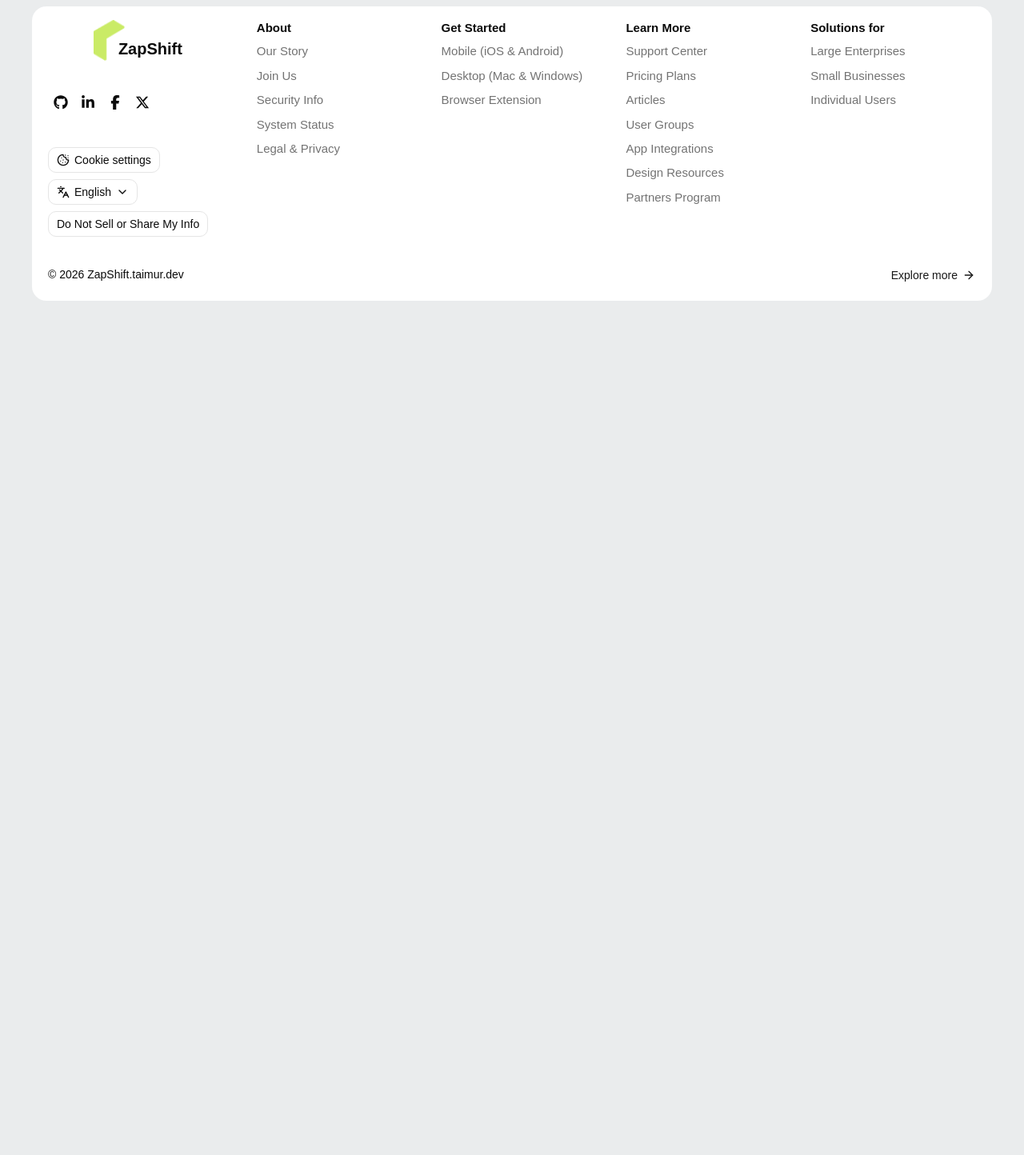
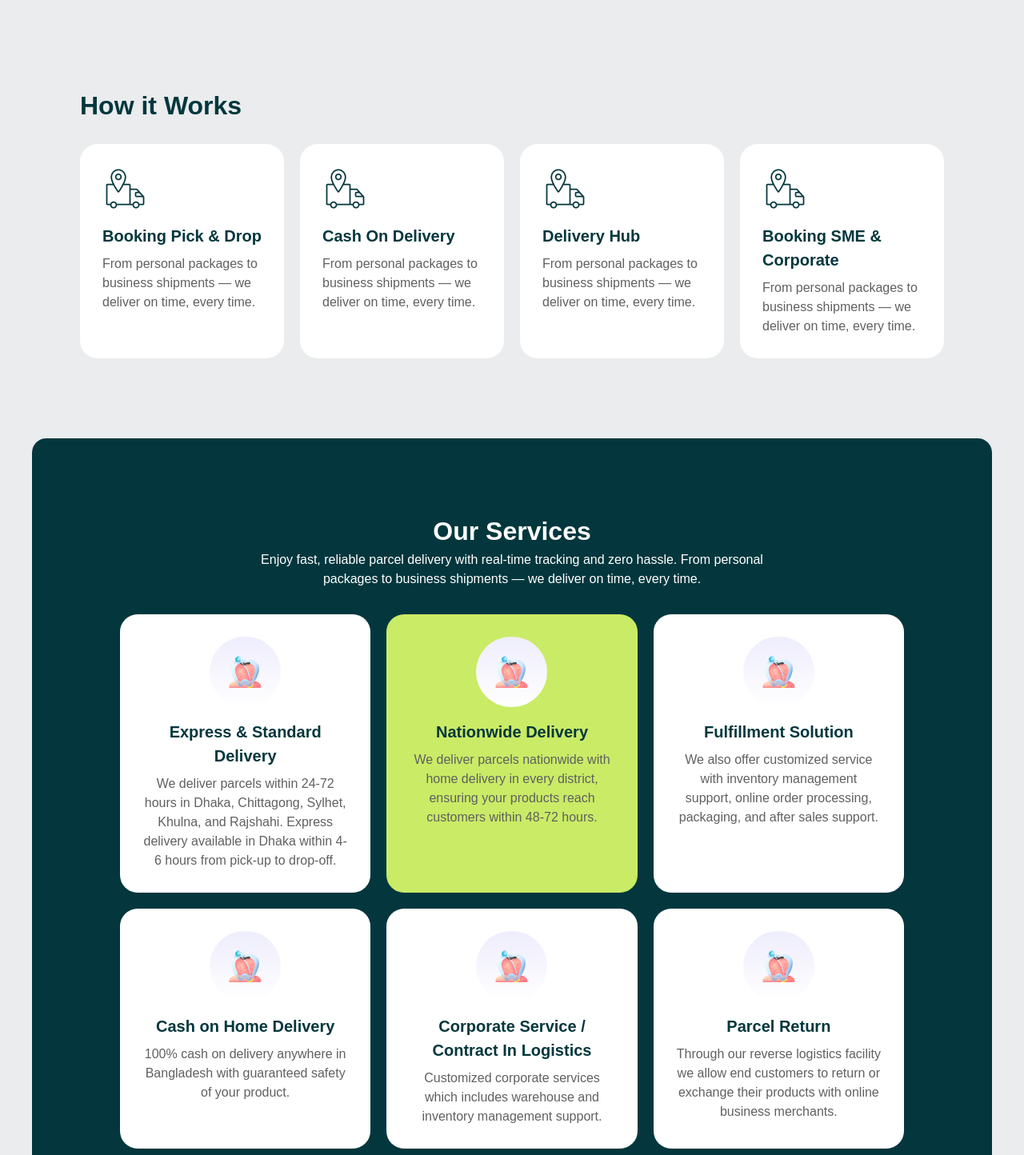
Before and after one commit to ShoaibTaimur/zap-shift-client-f1, a React (Vite) app: page / in a window 1280 px wide. Shown: the part 666-2110 px from the top of the page at 80% size. Before the commit the page ends 1042 px from the top, so only its background shows below. Built offline with nearby package versions, Linux system fonts and the light colour scheme.

Commit message:
Added more components to home

```diff
--- a/src/components/Pages/Home/Home.tsx
+++ b/src/components/Pages/Home/Home.tsx
@@ -1,9 +1,13 @@
 import Banner from "./Banner";
+import Services from "./Services";
+import Works from "./Works";
 
 const Home = () => {
     return (
         <div className="mt-8">
             <Banner />
+            <Works />
+            <Services />
         </div>
     );
 };
--- /dev/null
+++ b/src/components/Pages/Home/Services.tsx
@@ -0,0 +1,88 @@
+import serviceImg from "../../../../Resources/assets/service.png";
+
+const Services = () => {
+  return (
+    <div className="bg-[#03373D] text-white py-15 md:py-23 px-6 sm:px-18 lg:px-27.5 rounded-2xl">
+      <div className="flex items-center flex-col">
+        <h1 className="text-[25px] md:text-[32px] font-bold">Our Services</h1>
+        <p className="text-[14px] md:text-[16px] w-[90%] md:w-[70%] text-center font-medium">
+          Enjoy fast, reliable parcel delivery with real-time tracking and zero
+          hassle. From personal packages to business shipments — we deliver on
+          time, every time.
+        </p>
+      </div>
+      <div className="grid lg:grid-cols-2 xl:grid-cols-3 gap-5 mt-8">
+        <div className="bg-white p-7 rounded-3xl flex flex-col items-center">
+          <div className="rounded-full p-6 bg-linear-to-b from-[#EEEDFC] to-white">
+            <img src={serviceImg} alt="serviceImg" />
+          </div>
+          <h1 className="text-[#03373D] font-bold mt-4 mb-2 text-[16px] md:text-[20px] text-center">
+            Express & Standard Delivery
+          </h1>
+          <p className="text-[14px] md:text-[16px] text-[#606060] text-center">
+            We deliver parcels within 24-72 hours in Dhaka, Chittagong, Sylhet,
+            Khulna, and Rajshahi. Express delivery available in Dhaka within 4-6
+            hours from pick-up to drop-off.
+          </p>
+        </div>
+        <div className="bg-[#CAEB66] p-7 rounded-3xl flex flex-col items-center">
+          <div className="rounded-full p-6 bg-linear-to-b from-[#EEEDFC] to-white">
+            <img src={serviceImg} alt="serviceImg" />
+          </div>
+          <h1 className="text-[#03373D] font-bold mt-4 mb-2 text-[16px] md:text-[20px] text-center">
+            Nationwide Delivery
+          </h1>
+          <p className="text-[14px] md:text-[16px] text-[#606060] text-center">
+            We deliver parcels nationwide with home delivery in every district, ensuring your products reach customers within 48-72 hours.
+          </p>
+        </div>
+        <div className="bg-white p-7 rounded-3xl flex flex-col items-center">
+          <div className="rounded-full p-6 bg-linear-to-b from-[#EEEDFC] to-white">
+            <img src={serviceImg} alt="serviceImg" />
+          </div>
+          <h1 className="text-[#03373D] font-bold mt-4 mb-2 text-[16px] md:text-[20px] text-center">
+            Fulfillment Solution
+          </h1>
+          <p className="text-[14px] md:text-[16px] text-[#606060] text-center">
+            We also offer customized service with inventory management support, online order processing, packaging, and after sales support.
+          </p>
+        </div>
+        <div className="bg-white p-7 rounded-3xl flex flex-col items-center">
+          <div className="rounded-full p-6 bg-linear-to-b from-[#EEEDFC] to-white">
+            <img src={serviceImg} alt="serviceImg" />
+          </div>
+          <h1 className="text-[#03373D] font-bold mt-4 mb-2 text-[16px] md:text-[20px] text-center">
+            Cash on Home Delivery
+          </h1>
+          <p className="text-[14px] md:text-[16px] text-[#606060] text-center">
+            100% cash on delivery anywhere in Bangladesh with guaranteed safety of your product.
+          </p>
+        </div>
+        <div className="bg-white p-7 rounded-3xl flex flex-col items-center">
+          <div className="rounded-full p-6 bg-linear-to-b from-[#EEEDFC] to-white">
+            <img src={serviceImg} alt="serviceImg" />
+          </div>
+          <h1 className="text-[#03373D] font-bold mt-4 mb-2 text-[16px] md:text-[20px] text-center">
+            Corporate Service / Contract In Logistics
+          </h1>
+          <p className="text-[14px] md:text-[16px] text-[#606060] text-center">
+            Customized corporate services which includes warehouse and inventory management support.
+          </p>
+        </div>
+        <div className="bg-white p-7 rounded-3xl flex flex-col items-center">
+          <div className="rounded-full p-6 bg-linear-to-b from-[#EEEDFC] to-white">
+            <img src={serviceImg} alt="serviceImg" />
+          </div>
+          <h1 className="text-[#03373D] font-bold mt-4 mb-2 text-[16px] md:text-[20px] text-center">
+            Parcel Return
+          </h1>
+          <p className="text-[14px] md:text-[16px] text-[#606060] text-center">
+            Through our reverse logistics facility we allow end customers to return or exchange their products with online business merchants.
+          </p>
+        </div>
+      </div>
+    </div>
+  );
+};
+
+export default Services;
--- /dev/null
+++ b/src/components/Pages/Home/Works.tsx
@@ -0,0 +1,33 @@
+import bookingImg from "../../../../Resources/assets/bookingIcon.png"
+
+const Works = () => {
+    return (
+        <div className="my-12 md:my-25 mx-8 md:mx-15">
+            <h1 className="text-[#03373D] font-bold text-[25px] md:text-[32px] mb-6">How it Works</h1>
+            <div className="grid md:grid-cols-2 xl:grid-cols-4 gap-5">
+                <div className="bg-white p-7 rounded-3xl">
+                    <img src={bookingImg} alt="bookingImg" />
+                    <h1 className="text-[#03373D] font-bold mt-4 mb-2 text-[16px] md:text-[20px]">Booking Pick & Drop</h1>
+                    <p className="text-[14px] md:text-[16px] text-[#606060]">From personal packages to business shipments — we deliver on time, every time.</p>
+                </div>
+                <div className="bg-white p-7 rounded-3xl">
+                    <img src={bookingImg} alt="bookingImg" />
+                    <h1 className="text-[#03373D] font-bold mt-4 mb-2 text-[16px] md:text-[20px]">Cash On Delivery</h1>
+                    <p className="text-[14px] md:text-[16px] text-[#606060]">From personal packages to business shipments — we deliver on time, every time.</p>
+                </div>
+                <div className="bg-white p-7 rounded-3xl">
+                    <img src={bookingImg} alt="bookingImg" />
+                    <h1 className="text-[#03373D] font-bold mt-4 mb-2 text-[16px] md:text-[20px]">Delivery Hub</h1>
+                    <p className="text-[14px] md:text-[16px] text-[#606060]">From personal packages to business shipments — we deliver on time, every time.</p>
+                </div>
+                <div className="bg-white p-7 rounded-3xl">
+                    <img src={bookingImg} alt="bookingImg" />
+                    <h1 className="text-[#03373D] font-bold mt-4 mb-2 text-[16px] md:text-[20px]">Booking SME & Corporate</h1>
+                    <p className="text-[14px] md:text-[16px] text-[#606060]">From personal packages to business shipments — we deliver on time, every time.</p>
+                </div>
+            </div>
+        </div>
+    );
+};
+
+export default Works;
```
